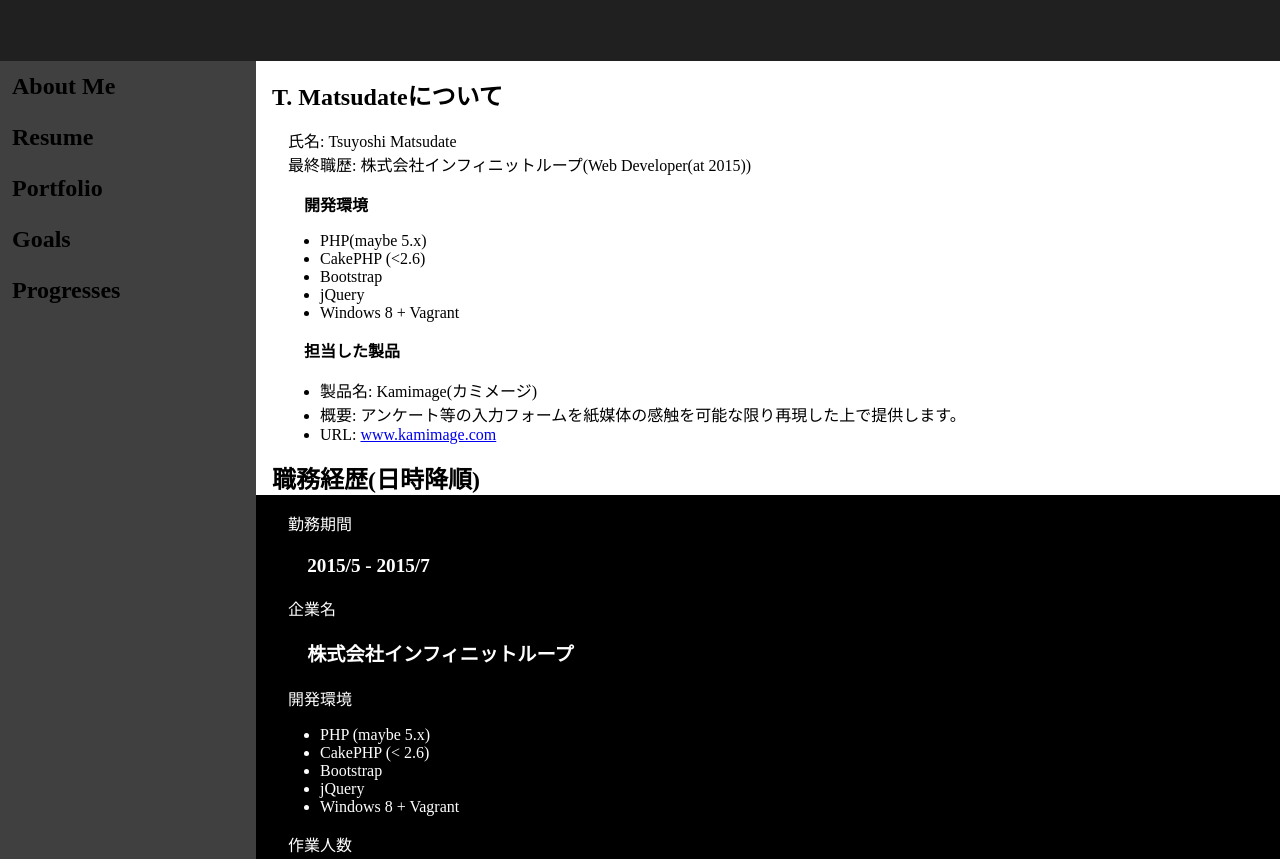
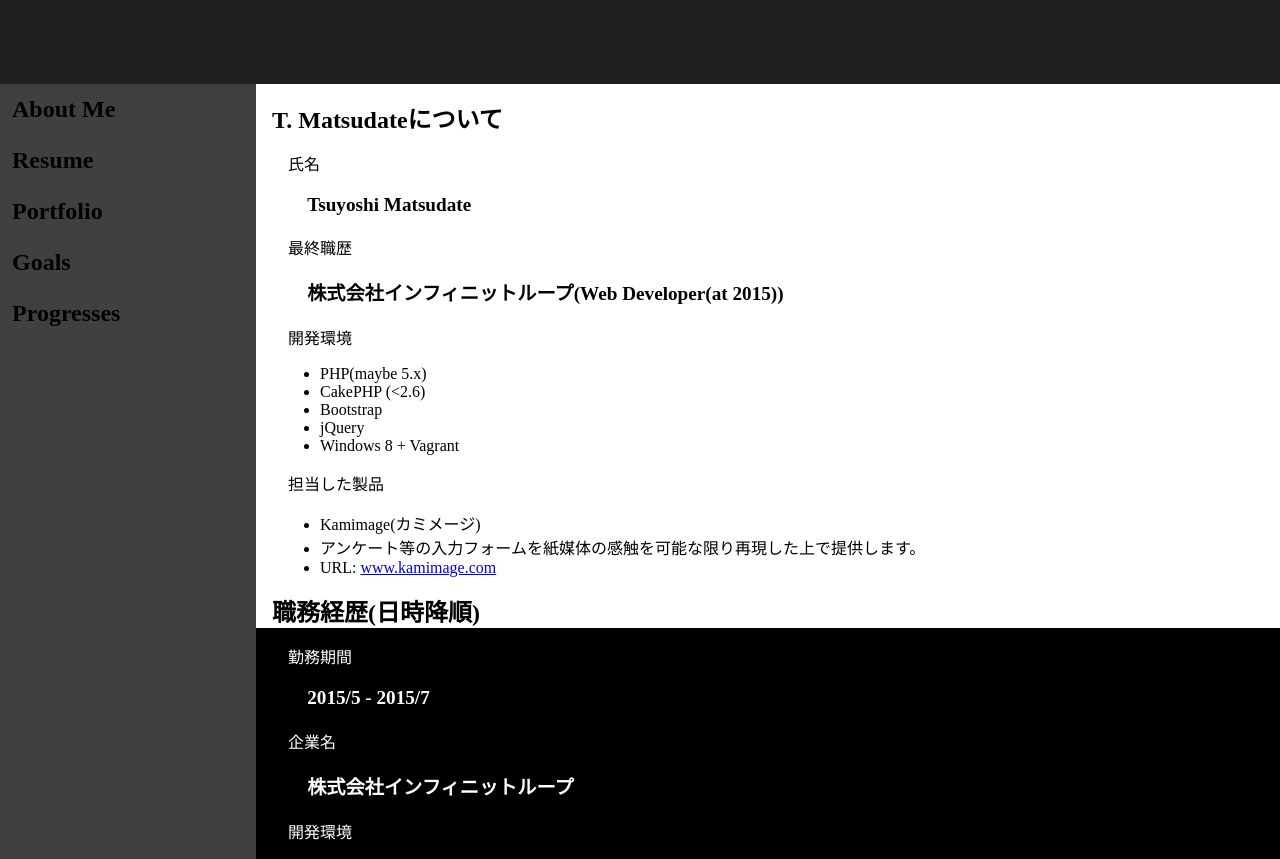
Before and after one commit to t-matsudate/my-profile, a Vue app: page / in a window 1280 px wide. Shown: the part 1060-1919 px from the top of the page. Built offline with nearby package versions, Linux system fonts and the light colour scheme.

Commit message:
Fix about me's layout.

```diff
--- a/src/components/main/AboutMe.vue
+++ b/src/components/main/AboutMe.vue
@@ -3,10 +3,10 @@
     <h2 class="section-titles">T. Matsudateについて</h2>
     <div class="section-contents">
       <ul id="about-me">
-        <li>氏名: Tsuyoshi Matsudate</li>
-        <li>最終職歴: 株式会社インフィニットループ(Web Developer(at 2015))
-          <ul id="last-environment">
-            <li><strong class="captions">開発環境</strong>
+        <li id="full-name"><p>Tsuyoshi Matsudate</p></li>
+        <li id="last-job"><p>株式会社インフィニットループ(Web Developer(at 2015))</p>
+          <ul>
+            <li id="last-environment">
               <ul class="items">
                 <li>PHP(maybe 5.x)</li>
                 <li>CakePHP (&lt;2.6)</li>
@@ -15,11 +15,11 @@
                 <li>Windows 8 + Vagrant</li>
               </ul>
             </li>
-            <li><strong class="captions">担当した製品</strong>
-              <ul id="last-product">
-                <li>製品名: Kamimage(カミメージ)</li>
-                <li>概要: アンケート等の入力フォームを紙媒体の感触を可能な限り再現した上で提供します。</li>
-                <li>URL: <a href="https://www.kamimage.com">www.kamimage.com</a></li>
+            <li id="last-product">
+              <ul class="items">
+                <li id="product-name">Kamimage(カミメージ)</li>
+                <li id="product-description">アンケート等の入力フォームを紙媒体の感触を可能な限り再現した上で提供します。</li>
+                <li id="product-url">URL: <a href="https://www.kamimage.com">www.kamimage.com</a></li>
               </ul>
             </li>
           </ul>
@@ -56,25 +56,44 @@ export default {
                 #about-me {
                     list-style: none;
                     margin: 1em;
+
+                    ul {
+                        list-style: none;
                     }
 
-                #last-environment {
-                    list-style: none;
-                    margin: 1em;
+                    p {
+                        padding: 1em;
+                        font-size: 120%;
+                        font-weight: bold;
+                        font-style: normal;
                     }
 
-                #last-product {
-                    list-style: outside;
-                    margin: 1em;
+                    #full-name::before {
+                        display: block;
+                        content: "氏名";
                     }
 
-                .captions {
-                    font-weight: bold;
+                    #last-job::before {
+                        display: block;
+                        content: "最終職歴";
+                    }
+
+                    #last-job {
+                        #last-environment::before {
+                            display: block;
+                            content: "開発環境";
+                        }
+
+                        #last-product::before {
+                            display: block;
+                            content: "担当した製品";
                         }
 
                         .items {
                             list-style: outside;
-                    margin: 1em;
+                            margin: 1em 2em 1em 2em;
+                        }
+                    }
                 }
             }
         }
```
Lines whose indentation alone changed are shown as unchanged.
